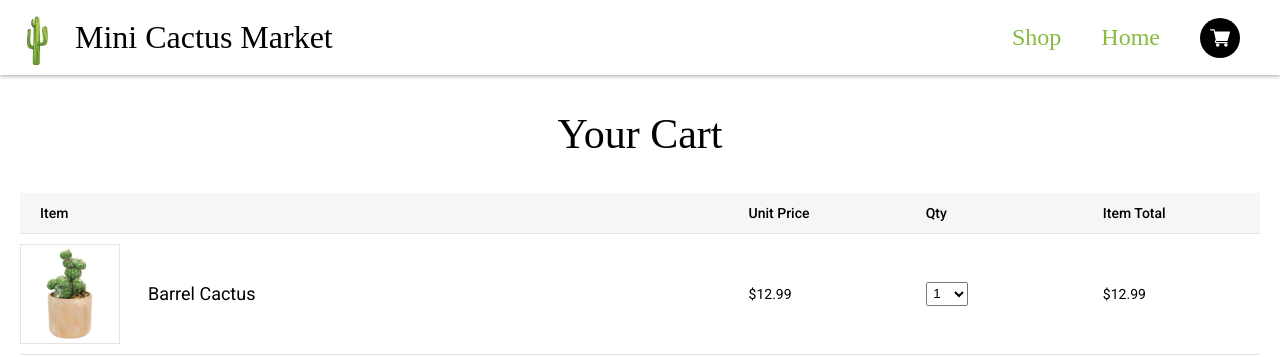
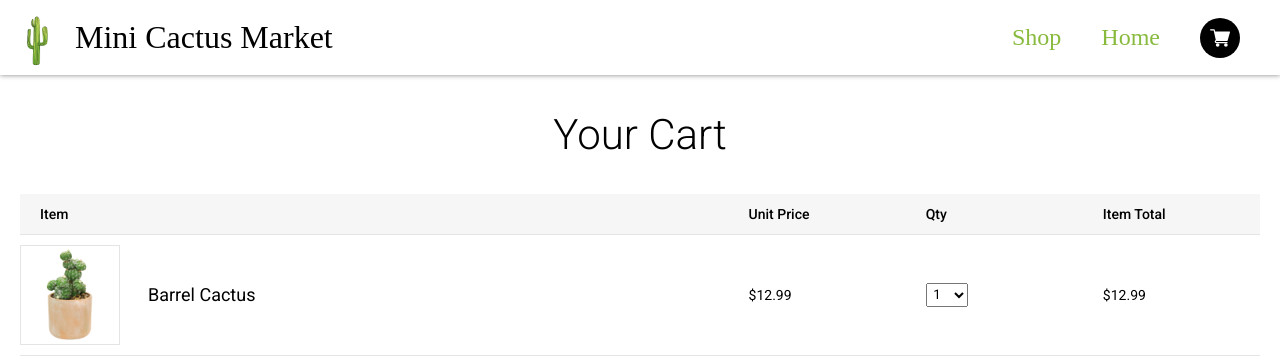
Before and after one commit to charliebarger/mini-cactus-shop, a React (Create React App) app: page /cart in a window 1280 px wide. Shown: the top 357 px of the page. Built offline with nearby package versions, Linux system fonts and the light colour scheme; a web font is replaced by a local one.

Commit message:
remove default anchor styling

```diff
--- a/src/App.css
+++ b/src/App.css
@@ -25,6 +25,11 @@ nav {
   height: 75px;
   display: flex;
   align-items: center;
+}
+
+a {
+  text-decoration: none;
+  color: black;
 }
 
 .company-logo-wrapper {
@@ -151,6 +156,7 @@ h1 {
 
 h1,
 h2 {
+  font-family: "Roboto";
   color: black;
   text-align: center;
   font-size: 42px;
@@ -286,6 +292,7 @@ h1.cart-page--header {
 }
 
 select {
+  font-family: "Roboto";
   padding: 2.5px;
 }
 
@@ -306,6 +313,7 @@ select {
 }
 
 .checkout-button {
+  cursor: pointer;
   margin-top: 20px;
   font-family: "ROBOTO";
   font-size: 18px;
@@ -314,6 +322,7 @@ select {
   border: none;
   color: white;
 }
+
 .checkout-total {
   font-size: 20px;
   align-self: flex-start;
```
